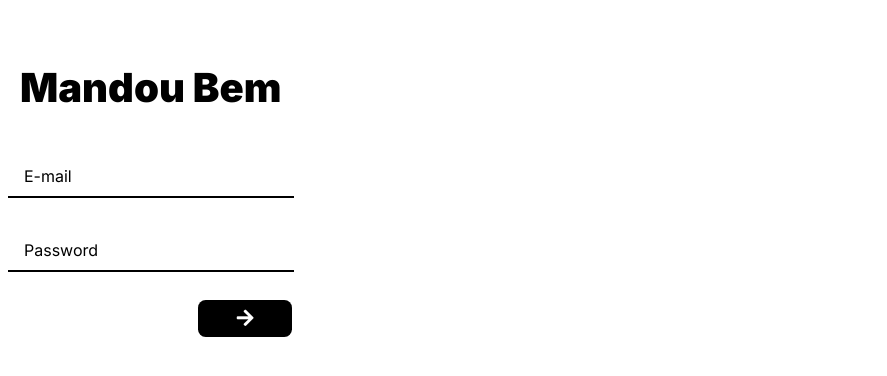
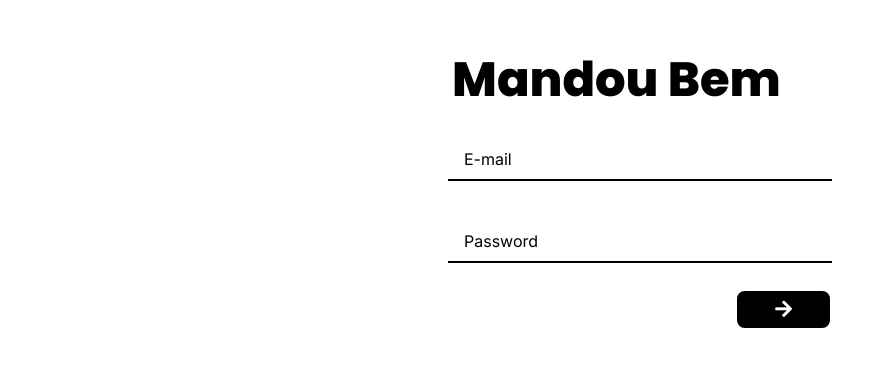
Before and after one commit to brennop/mandoubem, a Vue app: page / in a window 1280 px wide. Shown: the part 220-596 px from the top of the page, without its empty margins (0-887 px from the left). Built offline with nearby package versions, Linux system fonts and the light colour scheme.

Commit message:
💄 Melhora estilos da tela de login

```diff
--- a/src/components/FloatInput.vue
+++ b/src/components/FloatInput.vue
@@ -37,6 +37,7 @@ input {
   border: none;
   border-bottom: 2px solid #000;
   padding: 0.8em 0.4em;
+  font-size: 16px;
   outline: none;
 }
 
--- a/src/views/Login.vue
+++ b/src/views/Login.vue
@@ -42,6 +42,7 @@ export default {
 <style scoped lang="scss">
 .layout {
   height: 100vh;
+  width: 100vw;
   display: grid;
   place-items: center;
 }
@@ -58,9 +59,10 @@ form {
 }
 
 h1 {
-  margin: 1em 0.5em;
-  font-size: 2.5em;
-  font-weight: 900;
+  margin: 0.25em;
+  font-size: 3em;
+  font-weight: 800;
+  font-family: Poppins, sans-serif;
 }
 
 button {
--- a/vue.config.js
+++ b/vue.config.js
@@ -3,5 +3,8 @@ module.exports = {
     if (process.env.NODE_ENV === 'development') {
       config.output.filename('[name].[hash].js').end();
     }
+  },
+  devServer: {
+    host: '0.0.0.0'
   }
 };
```
